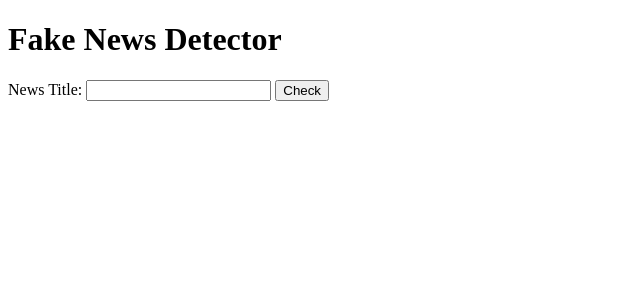
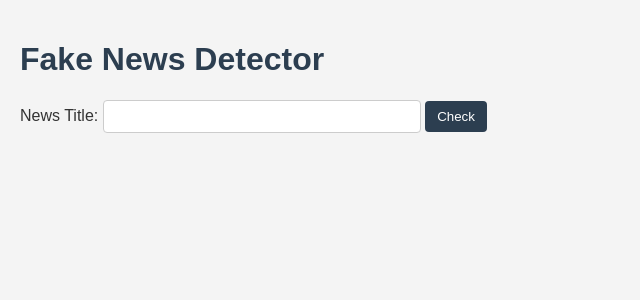
Before and after one commit to NetikKohli/Fake-News-Prediction-Project, a Flask app: template templates/my.html in a window 1280 px wide. Shown: the top 300 px of the page, without its empty margins (0-640 px from the left). Run offline with Flask 3, Linux system fonts and the light colour scheme; the template is opened without the code that fills it, so the values that code supplies are empty.

Commit message:
Add CSS styles for better visual feedback

```diff
--- /dev/null
+++ b/static/style.css
@@ -0,0 +1,34 @@
+body {
+  font-family: Arial, sans-serif;
+  background-color: #f4f4f4;
+  color: #333;
+  margin: 0;
+  padding: 20px;
+}
+h1 {
+  color: #2c3e50;
+}
+form {
+  margin-top: 20px;
+}
+input[type="text"] {
+  width: 300px;
+  padding: 8px;
+  border: 1px solid #ccc;
+  border-radius: 4px;
+}
+button {
+  padding: 8px 12px;
+  background-color: #2c3e50;
+  color: white;
+  border: none;
+  border-radius: 4px;
+  cursor: pointer;
+}
+button:hover {
+  background-color: #1a242f;
+}
+div.prediction {
+  margin-top: 20px;
+  font-size: 1.1em;
+}
--- a/templates/my.html
+++ b/templates/my.html
@@ -3,6 +3,7 @@
 <head>
   <meta charset="UTF-8" />
   <title>Fake News Detector</title>
+  <link rel="stylesheet" href="{{ url_for('static', filename='style.css') }}">
 </head>
 <body>
   <h1>Fake News Detector</h1>
@@ -13,7 +14,7 @@
   </form>
 
   {% if result %}
-    <div>
+    <div class="prediction">
       <strong>Prediction:</strong> {{ result }}
     </div>
   {% endif %}
```
